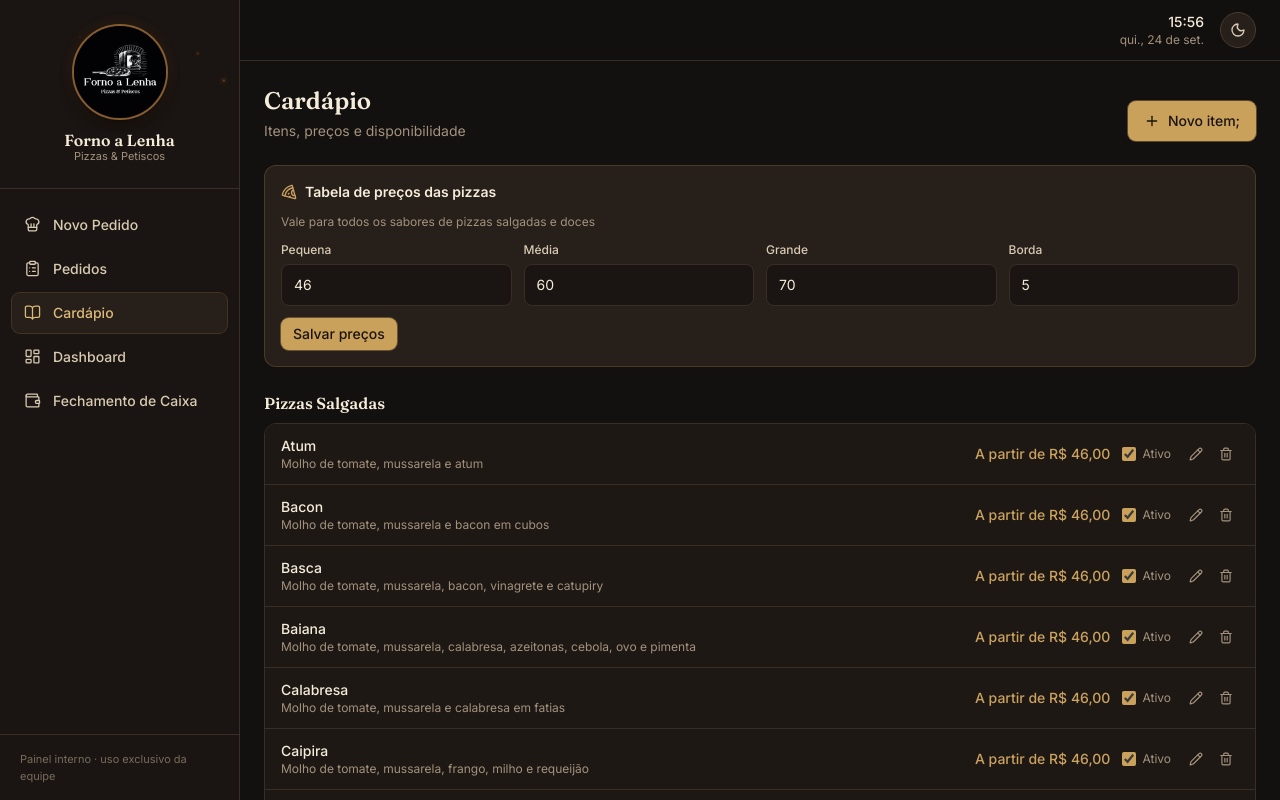
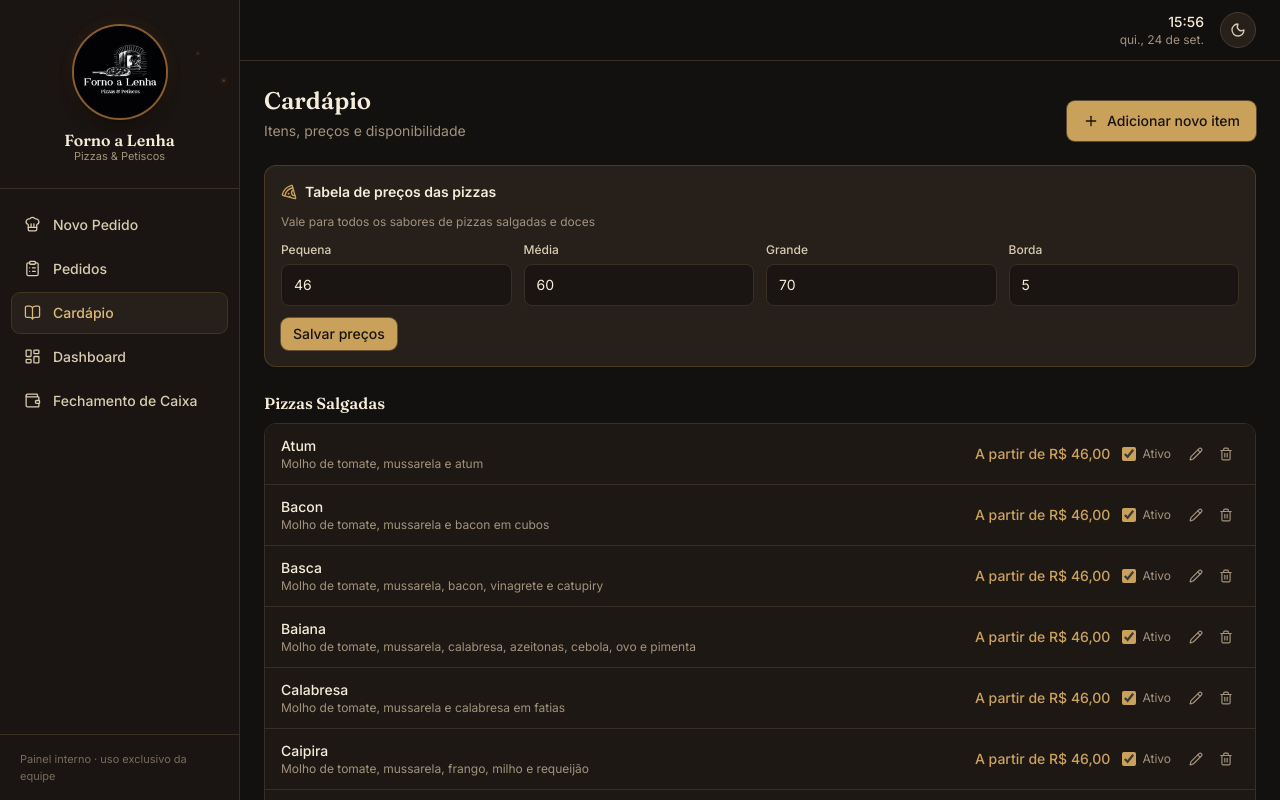
Before and after one commit to GabrielCruz187/fornoalenha_pizzas, a React (Vite) app: page /#/cardapio in a window 1280 px wide. Built offline with nearby package versions, Linux system fonts and the light colour scheme.

Commit message:
manu page

```diff
--- a/src/pages/MenuPage.tsx
+++ b/src/pages/MenuPage.tsx
@@ -41,7 +41,7 @@ export function MenuPage() {
               setFormOpen(true)
             }}
           >
-            Novo item;
+          Adicionar novo item
           </Button>
         }
       />
```
